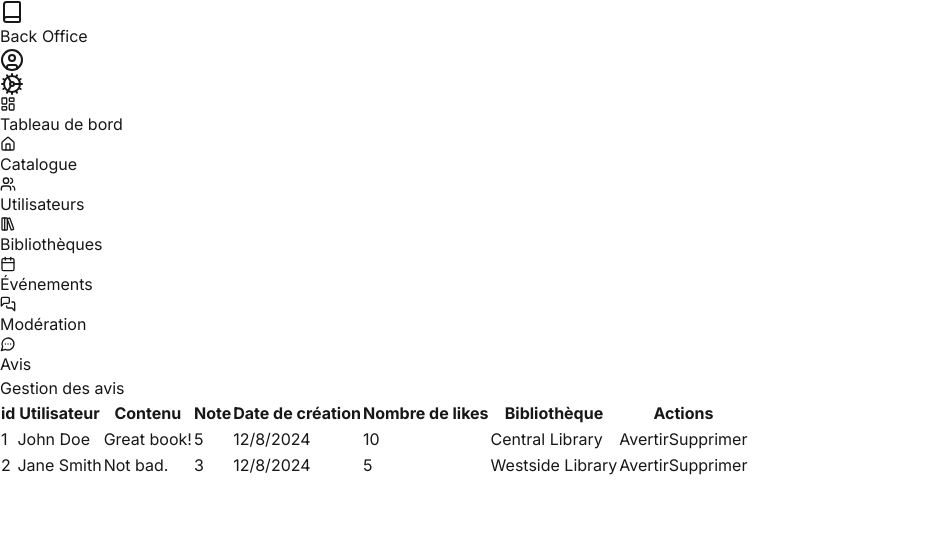
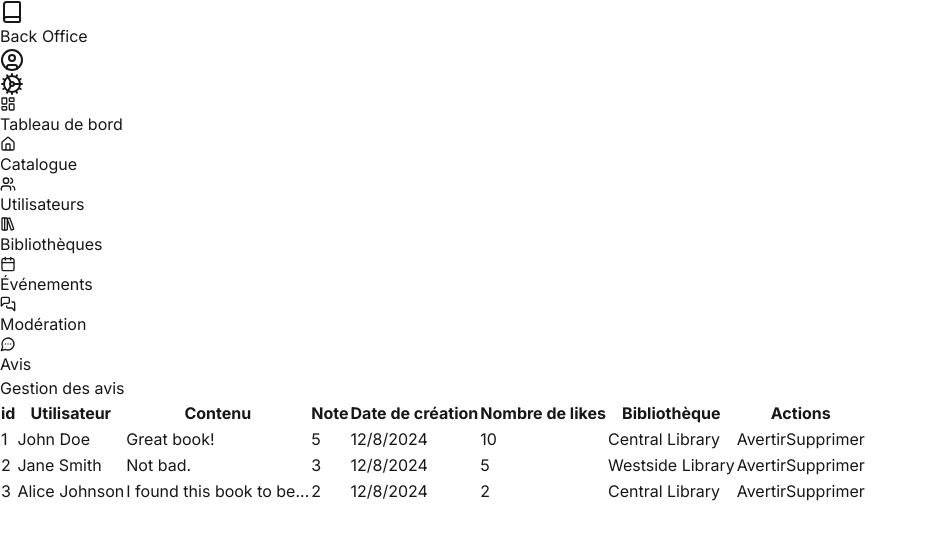
Before and after one commit to BiblioCorner/backoffice_bibliocorner, a Next.js app: page /moderation/reviews in a window 1280 px wide. Shown: the top 540 px of the page, without its empty margins (0-928 px from the left). Built offline with nearby package versions, Linux system fonts and the light colour scheme.

Commit message:
♻️  Add formatting utilities and apply them to event, library, user, and review tables

```diff
--- a/src/app/catalog/events/page.js
+++ b/src/app/catalog/events/page.js
@@ -1,5 +1,6 @@
 "use client";
 import Table from "@/components/ui/Table";
+import { formatDate, formatText } from "@/utils";
 import { createColumnHelper } from "@tanstack/react-table";
 import Link from "next/link";
 import React from "react";
@@ -42,11 +43,11 @@ const EventsPage = () => {
     }),
     columnHelper.accessor("description", {
       header: "Description",
-      cell: (info) => info.getValue(),
+      cell: (info) => formatText(info.getValue()),
     }),
     columnHelper.accessor("date", {
       header: "Date",
-      cell: (info) => info.getValue(),
+      cell: (info) => formatDate(info.getValue()),
     }),
     columnHelper.accessor("start_time", {
       header: "Heure de début",
--- a/src/app/catalog/libraries/page.js
+++ b/src/app/catalog/libraries/page.js
@@ -1,6 +1,7 @@
 "use client";
 
 import Table from "@/components/ui/Table";
+import { formatText } from "@/utils";
 import { createColumnHelper } from "@tanstack/react-table";
 import Link from "next/link";
 const LibrariesPage = () => {
@@ -77,7 +78,7 @@ const LibrariesPage = () => {
     }),
     columnHelper.accessor("website", {
       header: "Site web",
-      cell: (info) => <Link href={info.getValue()}>{info.getValue().substring(0,20).concat('...')}</Link>,
+      cell: (info) => <Link href={info.getValue()}>{formatText(info.getValue())}</Link>,
     }),
     columnHelper.accessor("opening_hours", {
       header: "Heures d'ouverture",
--- a/src/app/catalog/users/page.js
+++ b/src/app/catalog/users/page.js
@@ -1,6 +1,7 @@
 "use client"
 
 import Table from "@/components/ui/Table";
+import { formatText } from "@/utils";
 import { createColumnHelper } from "@tanstack/react-table";
 import Link from "next/link";
 import React from "react";
@@ -46,7 +47,7 @@ const UsersPage = () => {
     }),
     columnHelper.accessor("user_description", {
         header: "Description",
-        cell: (info) => info.getValue(),
+        cell: (info) => formatText(info.getValue()),
     }),
     columnHelper.accessor("profile_type", {
         header: "Type de profil",
--- a/src/app/moderation/reviews/page.js
+++ b/src/app/moderation/reviews/page.js
@@ -1,6 +1,7 @@
 "use client";
 
 import Table from "@/components/ui/Table";
+import { formatDate, formatText } from "@/utils";
 import { createColumnHelper } from "@tanstack/react-table";
 
 const ReviewsPage = () => {
@@ -23,6 +24,17 @@ const ReviewsPage = () => {
       likes_count: 5,
       library: { id: "2", name: "Westside Library" },
     },
+    {
+      id: "3",
+      user: { id: "3", name: "Alice Johnson" },
+      content: `
+      I found this book to be quite enlightening and informative. The author does an excellent job of breaking down complex concepts into easily understandable sections. The narrative is engaging and keeps the reader interested throughout. The book covers a wide range of topics and provides a comprehensive overview of the subject matter. I particularly appreciated the real-world examples and case studies that help to illustrate the key points. Overall, I would highly recommend this book to anyone looking to deepen their understanding of the topic. It is a valuable resource that I will refer back to often.
+      `,
+      rating_number: 2,
+      created_at: new Date(),
+      likes_count: 2,
+      library: { id: "1", name: "Central Library" },
+    },
   ];
 
   const columnHelper = createColumnHelper();
@@ -37,7 +49,7 @@ const ReviewsPage = () => {
     }),
     columnHelper.accessor("content", {
       header: "Contenu",
-      cell: (info) => info.getValue(),
+      cell: (info) => formatText(info.getValue()),
     }),
     columnHelper.accessor("rating_number", {
       header: "Note",
@@ -45,7 +57,7 @@ const ReviewsPage = () => {
     }),
     columnHelper.accessor("created_at", {
       header: "Date de création",
-      cell: (info) => info.getValue().toLocaleDateString(),
+      cell: (info) => formatDate(info.getValue()),
     }),
     columnHelper.accessor("likes_count", {
       header: "Nombre de likes",
--- /dev/null
+++ b/src/utils/index.js
@@ -0,0 +1,2 @@
+export const formatText = (text) => text.length > 30 ? text.substring(0, 30).concat('...') : text;
+export const formatDate = (date) => new Date(date).toLocaleDateString();
```
